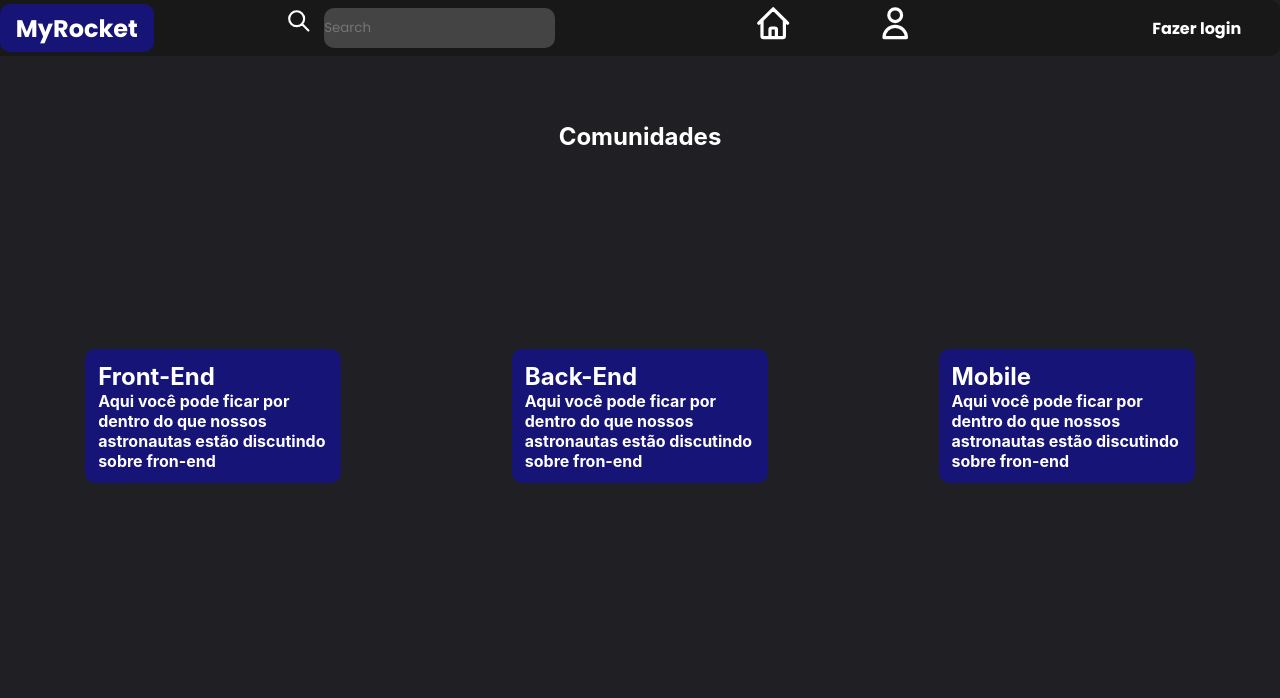
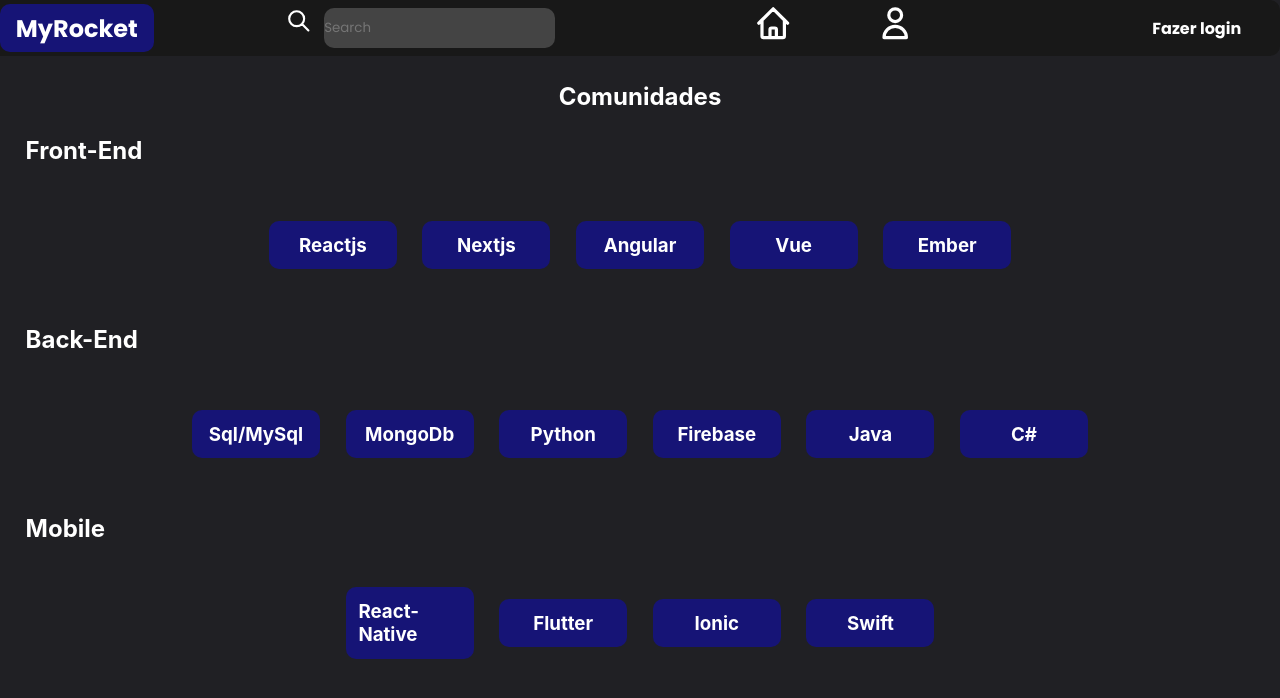
Before and after one commit to davi-souza2001/MyRocketdev, a Next.js app: page / in a window 1280 px wide. Shown: the top 698 px of the page. Built offline with nearby package versions, Linux system fonts and the light colour scheme; no server answers; the database is empty.

Commit message:
index finish

```diff
--- a/src/components/Topbar.tsx
+++ b/src/components/Topbar.tsx
@@ -17,20 +17,6 @@ export default function Topbar(props: TopbarProps) {
 
     const { user, logout, loginGoogle } = useAuth();
 
-    function navigateToHomeRoom(e: any) {
-        e.preventDefault();
-        route.push("/");
-    }
-
-    function navigateToSearchRoom(e: any) {
-        e.preventDefault();
-        route.push("/search");
-    }
-
-    function navigateToProfileRoom(e: any) {
-        route.push("/mainprofile");
-    }
-
     return (
         <>
             <div className={styles.leftbarcontent}>
@@ -42,8 +28,8 @@ export default function Topbar(props: TopbarProps) {
                     <input type="text" placeholder="Search"/>
                 </div>
                 <div className={styles.iconstab}>
-                    <div className={styles.home} ><div className={styles.iconstabIcon}>{IconHome}</div></div>
-                    <div className={styles.profile}><div className={styles.iconstabIcon}>{IconProfile}</div></div>
+                    <div className={styles.home} onClick={() => route.push("/")}><div className={styles.iconstabIcon}>{IconHome}</div></div>
+                    <div className={styles.profile} onClick={() => route.push("/mainprofile")}><div className={styles.iconstabIcon}>{IconProfile}</div></div>
                 </div>
                 <div className={styles.usertab}>
                     <div className={styles.user} onClick={user ? logout : loginGoogle }>
--- a/src/pages/index.tsx
+++ b/src/pages/index.tsx
@@ -14,17 +14,59 @@ export default function Main(props: MainProps){
                 <h2>Comunidades</h2>
             </div>
             <div className={styles.contentCommunityOptions}>
+                <h2>Front-End</h2>
+                    <div className={styles.frameworks}>
                         <div className={styles.contentOption}>
-                    <h2>Front-End</h2>
-                    <h4>Aqui você pode ficar por dentro do que nossos astronautas estão discutindo sobre fron-end</h4>
+                            <h3>Reactjs</h3>
                         </div>
                         <div className={styles.contentOption}>
-                    <h2>Back-End</h2>
-                    <h4>Aqui você pode ficar por dentro do que nossos astronautas estão discutindo sobre fron-end</h4>
+                            <h3>Nextjs</h3>
                         </div>
                         <div className={styles.contentOption}>
+                            <h3>Angular</h3>
+                        </div>
+                        <div className={styles.contentOption}>
+                            <h3>Vue</h3>
+                        </div>
+                        <div className={styles.contentOption}>
+                            <h3>Ember</h3>
+                        </div>
+                    </div>
+                <h2>Back-End</h2>
+                    <div className={styles.frameworks}>
+                        <div className={styles.contentOption}>
+                            <h3>Sql/MySql</h3>
+                        </div>
+                        <div className={styles.contentOption}>
+                            <h3>MongoDb</h3>
+                        </div>
+                        <div className={styles.contentOption}>
+                            <h3>Python</h3>
+                        </div>
+                        <div className={styles.contentOption}>
+                            <h3>Firebase</h3>
+                        </div>
+                        <div className={styles.contentOption}>
+                            <h3>Java</h3>
+                        </div>
+                        <div className={styles.contentOption}>
+                            <h3>C#</h3>
+                        </div>
+                    </div>
                 <h2>Mobile</h2>
-                    <h4>Aqui você pode ficar por dentro do que nossos astronautas estão discutindo sobre fron-end</h4>
+                    <div className={styles.frameworks}>
+                        <div className={styles.contentOption}>
+                            <h3>React-Native</h3>
+                        </div>
+                        <div className={styles.contentOption}>
+                            <h3>Flutter</h3>
+                        </div>
+                        <div className={styles.contentOption}>
+                            <h3>Ionic</h3>
+                        </div>
+                        <div className={styles.contentOption}>
+                            <h3>Swift</h3>
+                        </div>
                     </div>
             </div>
         </div>
--- a/src/styles/ContentMainProfile.module.css
+++ b/src/styles/ContentMainProfile.module.css
@@ -1,7 +1,3 @@
-.contentMainProfile{
-    display: flex;
-}
-
 .imgBackground{
     width: 89.7vw;
     height: 15vh;
--- a/src/styles/Main.module.css
+++ b/src/styles/Main.module.css
@@ -1,5 +1,5 @@
 .contentCommunity{
-    height: 20vh;
+    height: 10vh;
     display: flex;
     align-items: center;
     justify-content: center;
@@ -9,15 +9,28 @@
 .contentCommunityOptions{
     height: 50vh;
     width: 100vw;
+}
+
+.contentCommunityOptions h2{
+    margin-left: 2vw;
+    color: #fff;
+}
+
+.frameworks{
+    height: 20vh;
     display: flex;
     align-items: center;
-    justify-content: space-around;
+    justify-content: center;
 }
 
 .contentOption{
-    width: 20vw;
+    width: 10vw;
+    display: flex;
+    align-items: center;
+    justify-content: center;
     color: #fff;
     padding: 1vw;
+    margin: 0 1vw;
     border-radius: 10px;
     background-color: #161476;
     cursor: pointer;
```
Lines whose indentation alone changed are shown as unchanged.
